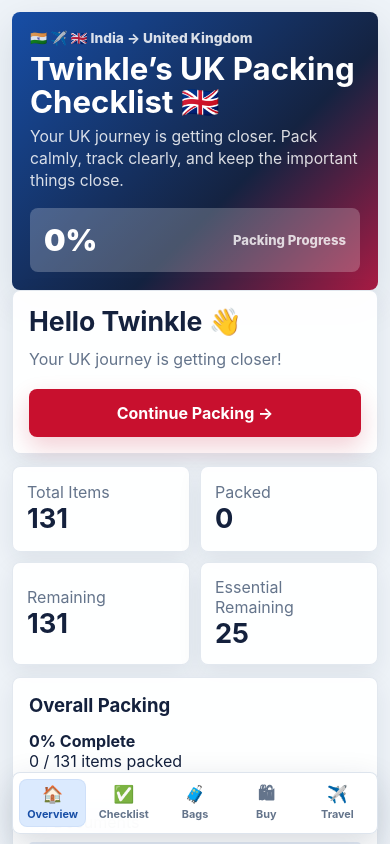
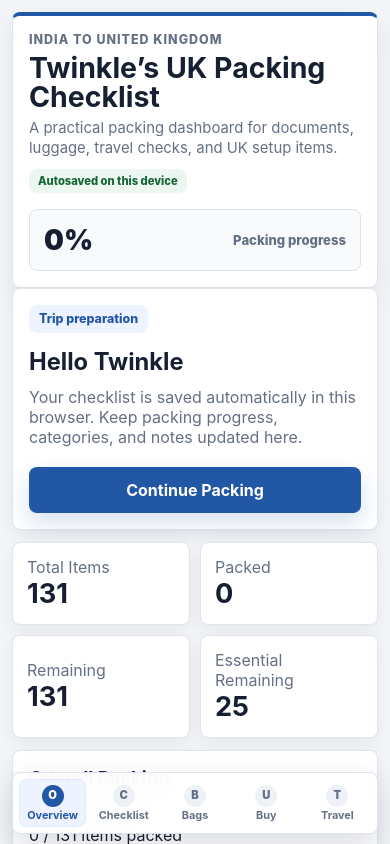
Before and after one commit to swetammeheruk-tech/twinkles-uk-packing-checklist, a Next.js app: page / in a window 390 px wide. Shown: the top 844 px of the page. Built offline with nearby package versions, Linux system fonts and the light colour scheme.

Commit message:
Refine professional mobile UI

```diff
--- a/app/globals.css
+++ b/app/globals.css
@@ -1,15 +1,15 @@
 :root {
-  --bg: #f4f7fb;
+  --bg: #f3f5f8;
   --paper: #ffffff;
-  --ink: #14213d;
-  --muted: #64748b;
-  --blue: #174ea6;
-  --blue-2: #dbeafe;
-  --red: #c8102e;
-  --green: #16803c;
-  --amber: #d97706;
-  --line: #d8e0ea;
-  --shadow: 0 14px 40px rgba(20, 33, 61, 0.11);
+  --ink: #172033;
+  --muted: #667085;
+  --blue: #2257a6;
+  --blue-2: #eef4ff;
+  --red: #b42335;
+  --green: #178345;
+  --amber: #b86b00;
+  --line: #dde3ea;
+  --shadow: 0 10px 28px rgba(15, 23, 42, 0.08);
 }
 
 * {
@@ -18,9 +18,7 @@
 
 body {
   margin: 0;
-  background:
-    linear-gradient(135deg, rgba(23, 78, 166, 0.06), rgba(200, 16, 46, 0.04)),
-    var(--bg);
+  background: var(--bg);
   color: var(--ink);
   font-family: Inter, ui-sans-serif, system-ui, -apple-system, BlinkMacSystemFont, "Segoe UI", sans-serif;
   -webkit-font-smoothing: antialiased;
@@ -38,10 +36,15 @@ button {
   min-height: 42px;
   border-radius: 8px;
   padding: 0 14px;
-  background: var(--blue-2);
+  background: #edf2f7;
   color: var(--blue);
-  font-weight: 750;
+  font-weight: 700;
   cursor: pointer;
+  transition: background 160ms ease, color 160ms ease, transform 160ms ease;
+}
+
+button:active {
+  transform: translateY(1px);
 }
 
 button:disabled {
@@ -77,55 +80,115 @@ textarea {
   grid-template-columns: 1fr auto;
   gap: 20px;
   align-items: center;
-  background:
-    linear-gradient(125deg, rgba(23, 78, 166, 0.97), rgba(20, 33, 61, 0.94) 55%, rgba(200, 16, 46, 0.88)),
-    #174ea6;
-  color: #fff;
+  background: var(--paper);
+  color: var(--ink);
+  border: 1px solid var(--line);
+  border-top: 4px solid var(--blue);
   border-radius: 8px;
-  padding: clamp(24px, 5vw, 44px);
+  padding: clamp(22px, 4vw, 34px);
   box-shadow: var(--shadow);
 }
 
 .hero h1 {
-  margin: 4px 0 10px;
-  font-size: clamp(2rem, 6vw, 4.7rem);
-  line-height: 1;
+  margin: 6px 0 10px;
+  font-size: clamp(2rem, 5vw, 3.4rem);
+  line-height: 1.04;
   letter-spacing: 0;
 }
 
 .hero p {
   margin: 0;
-  max-width: 760px;
-  color: rgba(255, 255, 255, 0.84);
+  max-width: 680px;
+  color: var(--muted);
 }
 
 .journey {
+  color: var(--blue);
+  font-size: 0.78rem;
+  font-weight: 800;
+  letter-spacing: 0.08em;
+  text-transform: uppercase;
+}
+
+.save-pill,
+.section-label {
+  display: inline-flex;
+  align-items: center;
+  width: fit-content;
+  min-height: 28px;
+  margin-top: 16px;
+  border-radius: 8px;
+  padding: 0 10px;
+  background: #edf7f1;
+  color: #166534;
+  font-size: 0.78rem;
   font-weight: 800;
 }
 
+.section-label {
+  margin: 0 0 8px;
+  background: var(--blue-2);
+  color: var(--blue);
+}
+
 .progress-orbit {
-  width: 164px;
-  aspect-ratio: 1;
-  border-radius: 50%;
+  width: 190px;
+  min-height: 126px;
+  border-radius: 8px;
   display: grid;
-  place-items: center;
   align-content: center;
+  gap: 8px;
+  padding: 18px;
   text-align: center;
-  background: radial-gradient(circle at center, #fff 0 54%, transparent 55%), conic-gradient(#22c55e var(--pct, 68%), rgba(255,255,255,0.28) 0);
-  color: var(--ink);
+  background:
+    linear-gradient(90deg, rgba(23, 131, 69, 0.16) var(--pct, 0%), transparent 0),
+    #f8fafc;
+  border: 1px solid var(--line);
+  color: var(--blue);
 }
 
 .progress-orbit span {
-  font-size: 2.15rem;
+  color: var(--ink);
+  font-size: 2.5rem;
+  line-height: 0.95;
   font-weight: 900;
 }
 
 .progress-orbit small {
   color: var(--muted);
   font-weight: 800;
-  font-size: 0.78rem;
+  font-size: 0.82rem;
   line-height: 1.05;
-  max-width: 74px;
+  max-width: none;
+}
+
+.hero-compact {
+  grid-template-columns: minmax(0, 1fr) auto;
+  padding: 18px;
+}
+
+.hero-compact h1 {
+  font-size: clamp(1.35rem, 3vw, 2rem);
+  margin-bottom: 0;
+}
+
+.hero-compact p:not(.journey),
+.hero-compact .save-pill {
+  display: none;
+}
+
+.hero-compact .progress-orbit {
+  width: 118px;
+  min-height: 72px;
+  padding: 12px;
+}
+
+.hero-compact .progress-orbit span {
+  font-size: 1.8rem;
+}
+
+.hero-compact .progress-orbit small {
+  display: none;
 }
 
 .top-tabs,
@@ -154,8 +217,8 @@ textarea {
 }
 
 .panel {
-  background: rgba(255, 255, 255, 0.94);
-  border: 1px solid rgba(216, 224, 234, 0.9);
+  background: var(--paper);
+  border: 1px solid var(--line);
   border-radius: 8px;
   box-shadow: var(--shadow);
   padding: 18px;
@@ -185,10 +248,10 @@ p {
 }
 
 .primary {
-  background: var(--red);
+  background: var(--blue);
   color: #fff;
   width: fit-content;
-  box-shadow: 0 10px 24px rgba(200, 16, 46, 0.2);
+  box-shadow: 0 10px 24px rgba(34, 87, 166, 0.18);
 }
 
 .danger {
@@ -316,7 +379,8 @@ p {
   gap: 8px;
   align-items: center;
   padding: 14px;
-  background: linear-gradient(90deg, rgba(23, 78, 166, 0.09), rgba(200, 16, 46, 0.05));
+  background: #f8fafc;
+  border-bottom: 1px solid var(--line);
 }
 
 .category-head h2 {
@@ -557,7 +621,7 @@ p {
 
 @media (max-width: 820px) {
   body {
-    background: #eef3f8;
+    background: #f3f5f8;
   }
 
   .app-shell {
@@ -571,45 +635,82 @@ p {
     gap: 14px;
     align-items: start;
     min-height: 0;
-    padding: 18px;
-    background:
-      linear-gradient(135deg, rgba(23, 78, 166, 0.98), rgba(20, 33, 61, 0.96) 62%, rgba(200, 16, 46, 0.82)),
-      #174ea6;
+    padding: 16px;
+    background: #fff;
+  }
+
+  .hero-compact {
+    grid-template-columns: minmax(0, 1fr) 78px;
+    align-items: center;
+    padding: 14px 16px;
+  }
+
+  .hero-compact h1 {
+    font-size: 1.32rem;
+  }
+
+  .hero-compact .journey {
+    font-size: 0.68rem;
+  }
+
+  .hero-compact .progress-orbit {
+    width: 78px;
+    min-height: 58px;
+    padding: 8px;
+  }
+
+  .hero-compact .progress-orbit span {
+    font-size: 1.18rem;
+  }
+
+  .hero-compact .progress-orbit small {
+    display: none;
   }
 
   .hero h1 {
-    margin: 6px 0 8px;
-    font-size: clamp(1.74rem, 8vw, 2.3rem);
+    margin: 5px 0 7px;
+    font-size: clamp(1.62rem, 7.3vw, 2.08rem);
     line-height: 1.04;
   }
 
   .hero p:not(.journey) {
-    font-size: 0.98rem;
-    line-height: 1.4;
+    font-size: 0.93rem;
+    line-height: 1.34;
     max-width: 100%;
   }
 
   .journey {
-    font-size: 0.86rem;
+    font-size: 0.78rem;
     line-height: 1.25;
-    color: rgba(255, 255, 255, 0.86);
+    color: var(--blue);
+  }
+
+  .save-pill {
+    min-height: 24px;
+    margin-top: 10px;
+    padding: 0 9px;
+    font-size: 0.7rem;
   }
 
   .progress-orbit {
     width: 86px;
     margin-top: 2px;
-    background: radial-gradient(circle at center, #fff 0 58%, transparent 59%), conic-gradient(#27d36f var(--pct, 68%), rgba(255,255,255,0.26) 0);
+    min-height: 78px;
+    padding: 10px;
+    background:
+      linear-gradient(90deg, rgba(23, 131, 69, 0.18) var(--pct, 0%), transparent 0),
+      #f8fafc;
   }
 
   .progress-orbit span {
-    font-size: 1.42rem;
+    font-size: 1.28rem;
     line-height: 1;
   }
 
   .progress-orbit small {
     margin-top: 2px;
     max-width: 52px;
-    font-size: 0.56rem;
+    font-size: 0.54rem;
     line-height: 1.05;
     letter-spacing: 0;
   }
@@ -632,8 +733,8 @@ p {
 
   .panel {
     padding: 16px;
-    box-shadow: 0 8px 24px rgba(20, 33, 61, 0.08);
-    border-color: rgba(216, 224, 234, 0.74);
+    box-shadow: 0 6px 18px rgba(15, 23, 42, 0.06);
+    border-color: #dfe5ec;
   }
 
   .hello {
@@ -643,7 +744,7 @@ p {
 
   .hello h2 {
     margin-bottom: 4px;
-    font-size: 1.66rem;
+    font-size: 1.48rem;
     line-height: 1.12;
   }
 
@@ -653,14 +754,14 @@ p {
   }
 
   .primary {
-    min-height: 48px;
+    min-height: 46px;
     width: 100%;
     justify-content: center;
     font-size: 1rem;
   }
 
   .stat {
-    min-height: 86px;
+    min-height: 78px;
     padding: 14px;
   }
 
@@ -706,13 +807,38 @@ p {
 
   .row-actions {
     grid-column: 1 / -1;
-    justify-content: stretch;
+    justify-content: flex-start;
+    overflow-x: auto;
+    flex-wrap: nowrap;
+    padding-bottom: 2px;
   }
 
   .row-actions button,
-  .row-actions select,
-  .actions-row button,
-  .new-category,
+  .row-actions select {
+    width: auto;
+    min-width: max-content;
+    min-height: 36px;
+    flex: 0 0 auto;
+    padding: 0 10px;
+    font-size: 0.78rem;
+  }
+
+  .actions-row {
+    display: grid;
+    grid-template-columns: repeat(2, minmax(0, 1fr));
+  }
+
+  .actions-row button {
+    width: auto;
+    min-height: 40px;
+    font-size: 0.84rem;
+  }
+
+  .new-category {
+    grid-column: 1 / -1;
+    width: 100%;
+  }
+
   .new-category button {
     width: 100%;
   }
@@ -755,7 +881,7 @@ p {
     background: rgba(255, 255, 255, 0.94);
     border: 1px solid rgba(216, 224, 234, 0.86);
     border-radius: 8px;
-    box-shadow: 0 12px 34px rgba(20, 33, 61, 0.16);
+    box-shadow: 0 14px 34px rgba(15, 23, 42, 0.14);
     backdrop-filter: blur(16px);
   }
 
@@ -773,7 +899,15 @@ p {
   }
 
   .mobile-nav button span {
-    font-size: 1.06rem;
+    width: 22px;
+    height: 22px;
+    border-radius: 999px;
+    display: grid;
+    place-items: center;
+    background: #eef2f7;
+    color: var(--muted);
+    font-size: 0.7rem;
+    font-weight: 900;
     line-height: 1;
   }
 
@@ -782,6 +916,11 @@ p {
     color: var(--blue);
     box-shadow: inset 0 0 0 1px rgba(23, 78, 166, 0.06);
   }
+
+  .mobile-nav button.active span {
+    background: var(--blue);
+    color: #fff;
+  }
 }
 
 @media (max-width: 430px) {
@@ -789,30 +928,48 @@ p {
     grid-template-columns: 1fr;
   }
 
+  .hero-compact {
+    grid-template-columns: minmax(0, 1fr) 78px;
+  }
+
   .progress-orbit {
     width: 100%;
     aspect-ratio: auto;
-    min-height: 64px;
+    min-height: 62px;
     border-radius: 8px;
     display: flex;
     align-items: center;
     justify-content: space-between;
     padding: 12px 14px;
     background:
-      linear-gradient(90deg, rgba(39, 211, 111, 0.32) var(--pct, 0%), rgba(255, 255, 255, 0.12) 0),
-      rgba(255, 255, 255, 0.12);
-    color: #fff;
+      linear-gradient(90deg, rgba(23, 131, 69, 0.16) var(--pct, 0%), transparent 0),
+      #f8fafc;
+    color: var(--ink);
   }
 
   .progress-orbit span {
-    font-size: 1.9rem;
-    color: #fff;
+    font-size: 1.75rem;
+    color: var(--ink);
   }
 
   .progress-orbit small {
     max-width: none;
     font-size: 0.82rem;
-    color: rgba(255, 255, 255, 0.78);
+    color: var(--muted);
+  }
+
+  .hero-compact .progress-orbit {
+    width: 78px;
+    min-height: 58px;
+    padding: 8px;
+  }
+
+  .hero-compact .progress-orbit span {
+    font-size: 1.18rem;
+  }
+
+  .hero-compact .progress-orbit small {
+    display: none;
   }
 }
 
--- a/app/page.tsx
+++ b/app/page.tsx
@@ -354,36 +354,38 @@ export default function Home() {
 
   return (
     <main className="app-shell">
-      <header className="hero">
+      <header className={`hero ${tab !== "overview" ? "hero-compact" : ""}`}>
         <div>
-          <p className="journey">🇮🇳 ✈️ 🇬🇧 India → United Kingdom</p>
-          <h1>Twinkle’s UK Packing Checklist 🇬🇧</h1>
-          <p>Your UK journey is getting closer. Pack calmly, track clearly, and keep the important things close.</p>
+          <p className="journey">India to United Kingdom</p>
+          <h1>Twinkle’s UK Packing Checklist</h1>
+          <p>A practical packing dashboard for documents, luggage, travel checks, and UK setup items.</p>
+          <span className="save-pill">Autosaved on this device</span>
         </div>
         <div className="progress-orbit" style={{ "--pct": `${progress}%` } as CSSProperties} aria-label={`Packing Progress: ${progress}%`}>
           <span>{progress}%</span>
-          <small>Packing Progress</small>
+          <small>Packing progress</small>
         </div>
       </header>
 
       <nav className="top-tabs" aria-label="Main views">
         {[
-          ["overview", "🏠", "Overview"],
-          ["checklist", "✅", "Checklist"],
-          ["bags", "🧳", "Bags"],
-          ["buy", "🛍", "Buy"],
-          ["travel", "✈️", "Travel"],
+          ["overview", "", "Overview"],
+          ["checklist", "", "Checklist"],
+          ["bags", "", "Bags"],
+          ["buy", "", "Buy"],
+          ["travel", "", "Travel"],
         ].map(([id, icon, label]) => (
-          <button key={id} className={tab === id ? "active" : ""} onClick={() => setTab(id as Tab)}>{icon} {label}</button>
+          <button key={id} className={tab === id ? "active" : ""} onClick={() => setTab(id as Tab)}>{icon}{label}</button>
         ))}
       </nav>
 
       {tab === "overview" && (
         <section className="view-grid">
           <div className="hello panel">
-            <h2>Hello Twinkle 👋</h2>
-            <p>Your UK journey is getting closer!</p>
-            <button className="primary" onClick={() => setTab("checklist")}>Continue Packing →</button>
+            <span className="section-label">Trip preparation</span>
+            <h2>Hello Twinkle</h2>
+            <p>Your checklist is saved automatically in this browser. Keep packing progress, categories, and notes updated here.</p>
+            <button className="primary" onClick={() => setTab("checklist")}>Continue Packing</button>
           </div>
           <Stats total={allItems.length} packed={packedCount} remaining={remainingCount} essential={essentialRemaining} />
           <ProgressPanel categories={state.categories} total={allItems.length} packed={packedCount} progress={progress} />
@@ -459,9 +461,9 @@ export default function Home() {
                 </form>
               ) : (
                 <div className="category-actions">
-                  <button onClick={() => setNewItemCategory(cat.id)}>➕ Add item</button>
-                  <button onClick={() => { setRenamingCategory(cat.id); setRenameValue(cat.name); }}>✏️ Rename</button>
-                  <button className="danger" onClick={() => confirm(`Delete ${cat.name}?`) && setState((s) => ({ ...s, categories: s.categories.filter((c) => c.id !== cat.id) }))}>🗑 Delete</button>
+                  <button onClick={() => setNewItemCategory(cat.id)}>Add item</button>
+                  <button onClick={() => { setRenamingCategory(cat.id); setRenameValue(cat.name); }}>Rename</button>
+                  <button className="danger" onClick={() => confirm(`Delete ${cat.name}?`) && setState((s) => ({ ...s, categories: s.categories.filter((c) => c.id !== cat.id) }))}>Delete</button>
                 </div>
               )}
               {newItemCategory === cat.id && (
@@ -566,11 +568,11 @@ export default function Home() {
 
       <nav className="mobile-nav" aria-label="Mobile navigation">
         {[
-          ["overview", "🏠", "Overview"],
-          ["checklist", "✅", "Checklist"],
-          ["bags", "🧳", "Bags"],
-          ["buy", "🛍", "Buy"],
-          ["travel", "✈️", "Travel"],
+          ["overview", "O", "Overview"],
+          ["checklist", "C", "Checklist"],
+          ["bags", "B", "Bags"],
+          ["buy", "U", "Buy"],
+          ["travel", "T", "Travel"],
         ].map(([id, icon, label]) => (
           <button key={id} className={tab === id ? "active" : ""} onClick={() => setTab(id as Tab)}><span>{icon}</span>{label}</button>
         ))}
```
